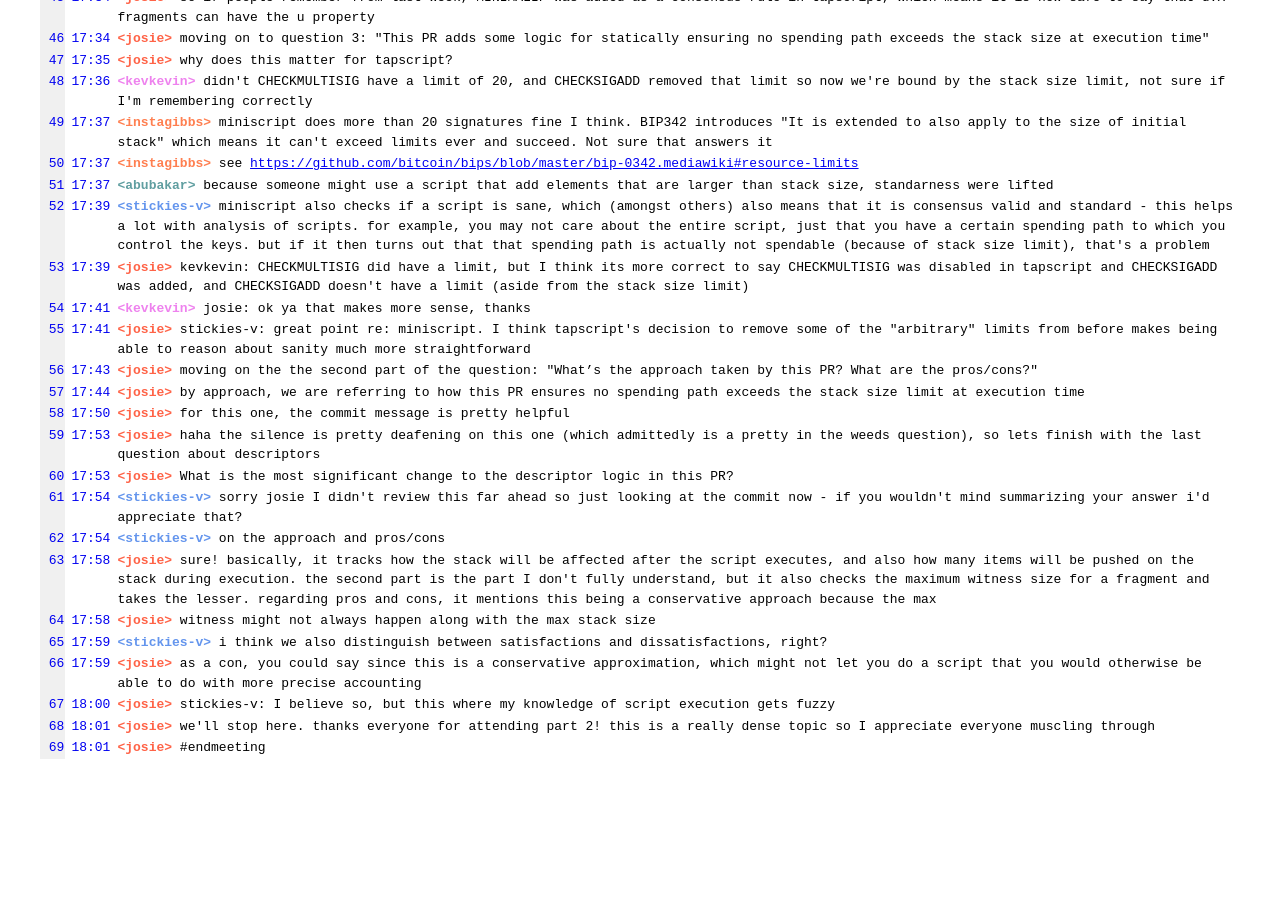
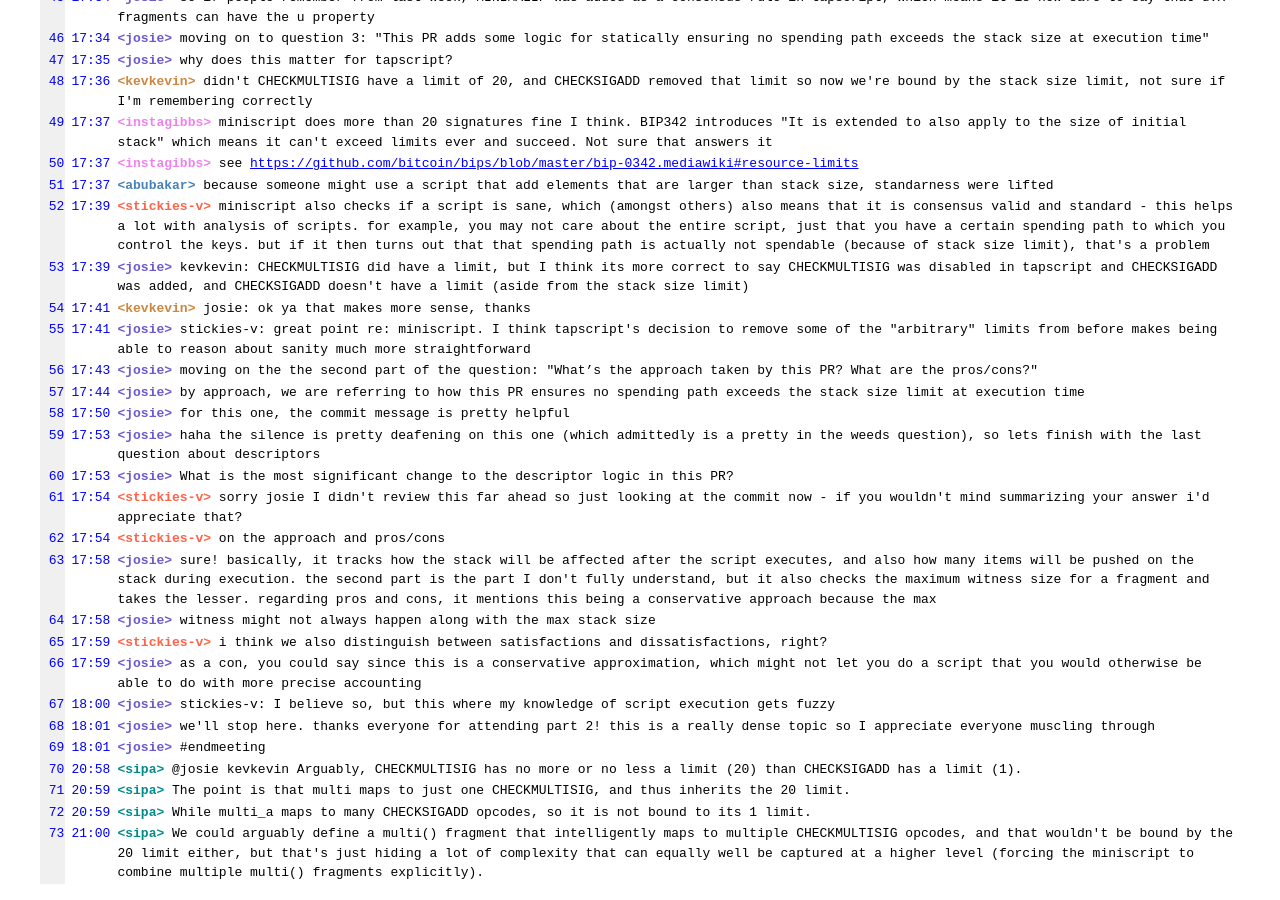
Before and after one commit to bitcoin-core-review-club/website, a Jekyll site: the page built from _posts/2023-04-12-#27255-2.md, in a window 1280 px wide and 900 px high, scrolled down 2024 px. Built offline with Jekyll 4.4.1, drawn with Linux system fonts in a browser that asks for light colours; before the commit the page ends 2799 px from its top, so only the background shows below that.

Commit message:
Add Pieter Wuille addendum to 27255-2 meeting log

```diff
--- a/_posts/2023-04-12-#27255-2.md
+++ b/_posts/2023-04-12-#27255-2.md
@@ -105,4 +105,8 @@ What was your review approach?
 18:00 < josie> stickies-v: I believe so, but this where my knowledge of script execution gets fuzzy
 18:01 < josie> we'll stop here. thanks everyone for attending part 2! this is a really dense topic so I appreciate everyone muscling through
 18:01 < josie> #endmeeting
+20:58 <sipa> @josie kevkevin Arguably, CHECKMULTISIG has no more or no less a limit (20) than CHECKSIGADD has a limit (1).
+20:59 <sipa> The point is that multi maps to just one CHECKMULTISIG, and thus inherits the 20 limit.
+20:59 <sipa> While multi_a maps to many CHECKSIGADD opcodes, so it is not bound to its 1 limit.
+21:00 <sipa> We could arguably define a multi() fragment that intelligently maps to multiple CHECKMULTISIG opcodes, and that wouldn't be bound by the 20 limit either, but that's just hiding a lot of complexity that can equally well be captured at a higher level (forcing the miniscript to combine multiple multi() fragments explicitly).
 {% endirc %}
```
